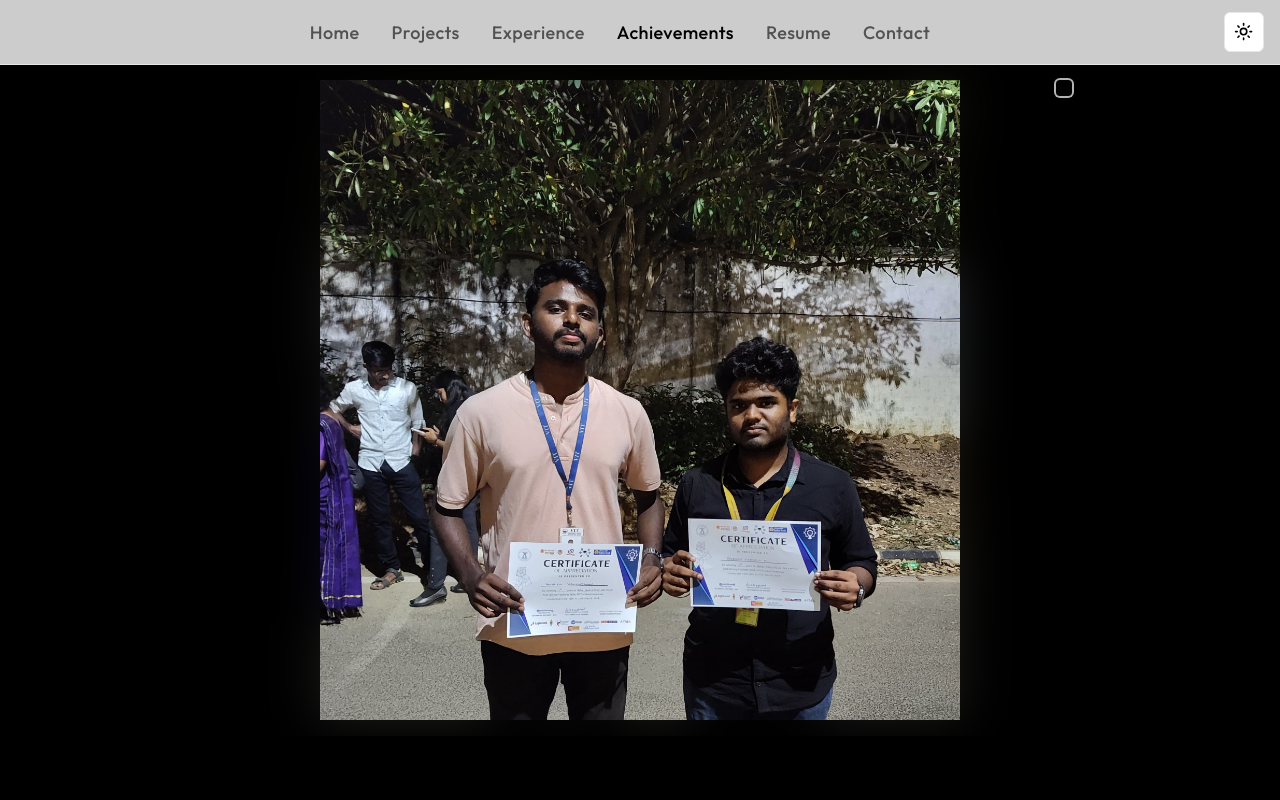
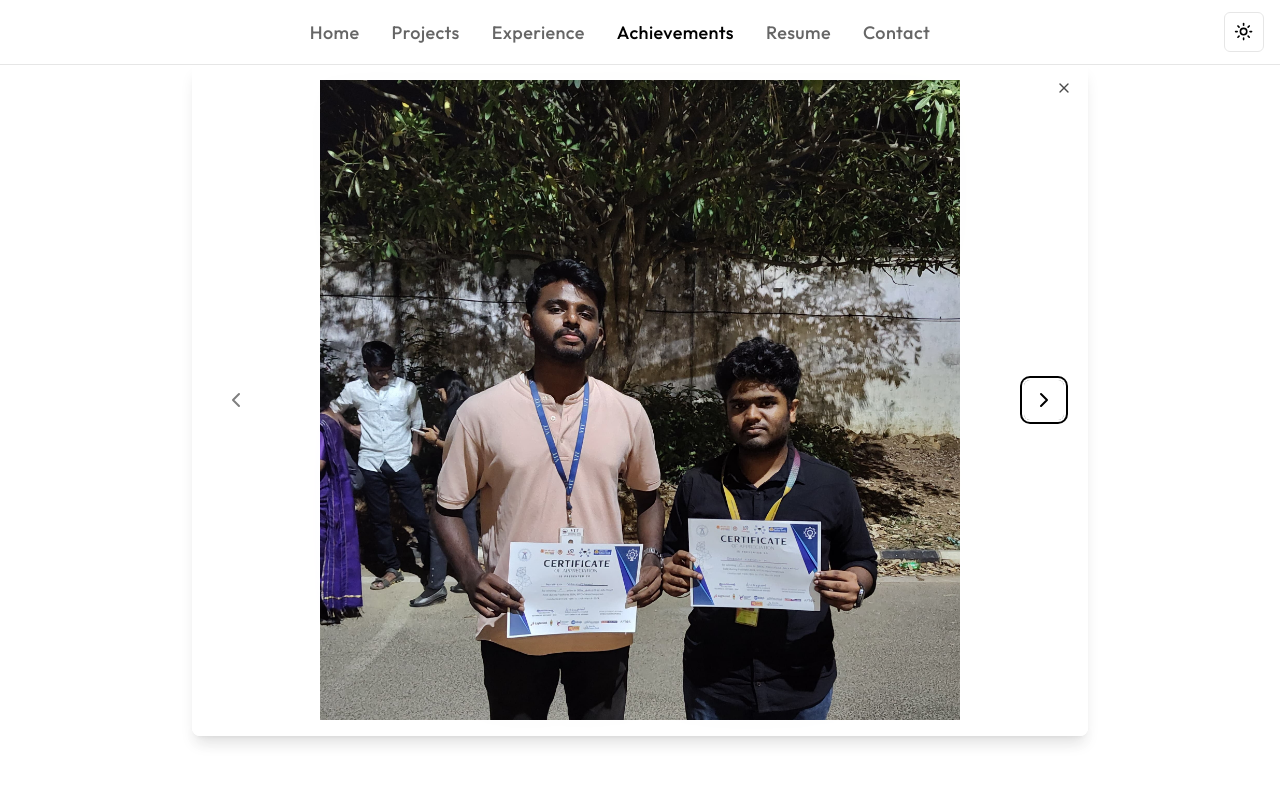
Before and after one commit to mithilesh-g-47/Portfolio, a Next.js app: page /achievements in a window 1280 px wide. Both pictures are taken after a click on the element 930 px from the left and 486 px from the top of the page. Shown: the top 800 px of the page. Built offline with nearby package versions, Linux system fonts and the light colour scheme.

Commit message:
Added Carousel for Achievments page

```diff
--- a/app/achievements/page.tsx
+++ b/app/achievements/page.tsx
@@ -1,7 +1,7 @@
 'use client';
 
 import { motion } from 'framer-motion';
-import { Trophy } from 'lucide-react';
+import { Trophy, ChevronLeft, ChevronRight } from 'lucide-react';
 import { fadeIn } from '@/lib/animations';
 import {
   Carousel,
@@ -11,14 +11,17 @@ import {
   CarouselPrevious,
 } from '@/components/ui/carousel';
 import Image from 'next/image';
-import { Dialog, DialogTrigger, DialogContent } from '@/components/ui/dialog';
+import { Dialog, DialogTrigger, DialogContent, DialogTitle } from '@/components/ui/dialog';
+import { VisuallyHidden } from '@radix-ui/react-visually-hidden';
 import { useState, useEffect } from 'react';
 import type { CarouselApi } from '@/components/ui/carousel';
+import { Button } from '@/components/ui/button';
 
 export default function AchievementsPage() {
   const [openImage, setOpenImage] = useState<string | null>(null);
   const [api, setApi] = useState<CarouselApi>();
   const [current, setCurrent] = useState(0);
+  const [currentImages, setCurrentImages] = useState<string[]>([]);
 
   // Handle keyboard navigation
   useEffect(() => {
@@ -26,6 +29,16 @@ export default function AchievementsPage() {
       if (openImage) {
         if (e.key === 'Escape') {
           setOpenImage(null);
+        } else if (e.key === 'ArrowLeft') {
+          const currentIndex = currentImages.indexOf(openImage);
+          if (currentIndex > 0) {
+            setOpenImage(currentImages[currentIndex - 1]);
+          }
+        } else if (e.key === 'ArrowRight') {
+          const currentIndex = currentImages.indexOf(openImage);
+          if (currentIndex < currentImages.length - 1) {
+            setOpenImage(currentImages[currentIndex + 1]);
+          }
         }
         return;
       }
@@ -39,7 +52,7 @@ export default function AchievementsPage() {
 
     window.addEventListener('keydown', handleKeyDown);
     return () => window.removeEventListener('keydown', handleKeyDown);
-  }, [api, openImage]);
+  }, [api, openImage, currentImages]);
 
   // Track current slide
   useEffect(() => {
@@ -49,6 +62,25 @@ export default function AchievementsPage() {
       setCurrent(api.selectedScrollSnap());
     });
   }, [api]);
+
+  const handleImageClick = (image: string, images: string[]) => {
+    setCurrentImages(images);
+    setOpenImage(image);
+  };
+
+  const handlePrevImage = () => {
+    const currentIndex = currentImages.indexOf(openImage!);
+    if (currentIndex > 0) {
+      setOpenImage(currentImages[currentIndex - 1]);
+    }
+  };
+
+  const handleNextImage = () => {
+    const currentIndex = currentImages.indexOf(openImage!);
+    if (currentIndex < currentImages.length - 1) {
+      setOpenImage(currentImages[currentIndex + 1]);
+    }
+  };
 
   const hackathonAchievements = [
     {
@@ -146,7 +178,7 @@ export default function AchievementsPage() {
               <div className="grid md:grid-cols-2 gap-4 md:gap-8 items-center">
                 <div className="space-y-3 md:space-y-4">
                   <div className="flex items-start gap-3 md:gap-4">
-                    <Trophy className="h-6 w-6 md:h-8 md:w-8 text-primary flex-shrink-0 mt-1" />
+                    <Trophy className="h-6 w-6 md:h-8 md:w-8 text-yellow-500 flex-shrink-0 mt-1" />
                     <div>
                       <h2 className="text-xl md:text-2xl font-semibold">{achievement.title}</h2>
                       <p className="text-xs md:text-sm text-muted-foreground mt-1">
@@ -172,7 +204,7 @@ export default function AchievementsPage() {
                         <CarouselItem key={imageIndex} className="no-animation">
                           <div
                             className="relative w-full h-[180px] sm:h-[250px] md:h-[300px] flex items-center justify-center overflow-hidden bg-transparent cursor-pointer no-animation"
-                            onClick={() => setOpenImage(image)}
+                            onClick={() => handleImageClick(image, achievement.images)}
                           >
                             <Image
                               src={image}
@@ -195,9 +227,21 @@ export default function AchievementsPage() {
                     />
                   </Carousel>
                   <Dialog open={!!openImage} onOpenChange={() => setOpenImage(null)}>
-                    <DialogContent className="max-w-4xl w-[95vw] md:w-[80vw] bg-transparent backdrop-blur-xl backdrop-saturate-150 border-none p-2 md:p-4 flex items-center justify-center">
+                    <DialogContent className="max-w-4xl w-[95vw] md:w-[80vw] bg-background/95 backdrop-blur-xl backdrop-saturate-150 border-none p-2 md:p-4 flex items-center justify-center">
+                      <VisuallyHidden asChild>
+                        <DialogTitle>Full size image view</DialogTitle>
+                      </VisuallyHidden>
                       {openImage && (
                         <div className="relative w-full h-[70vh] md:h-[80vh] flex items-center justify-center">
+                          <Button
+                            variant="ghost"
+                            size="icon"
+                            className="absolute left-2 top-1/2 -translate-y-1/2 z-10 h-10 w-10 bg-background/80 hover:bg-background/90 shadow-none border-none"
+                            onClick={handlePrevImage}
+                            disabled={currentImages.indexOf(openImage) === 0}
+                          >
+                            <ChevronLeft className="h-6 w-6" />
+                          </Button>
                           <Image
                             src={openImage}
                             alt="Full Size"
@@ -205,6 +249,15 @@ export default function AchievementsPage() {
                             className="object-contain"
                             priority
                           />
+                          <Button
+                            variant="ghost"
+                            size="icon"
+                            className="absolute right-2 top-1/2 -translate-y-1/2 z-10 h-10 w-10 bg-background/80 hover:bg-background/90 shadow-none border-none"
+                            onClick={handleNextImage}
+                            disabled={currentImages.indexOf(openImage) === currentImages.length - 1}
+                          >
+                            <ChevronRight className="h-6 w-6" />
+                          </Button>
                         </div>
                       )}
                     </DialogContent>
--- a/components/ui/dialog.tsx
+++ b/components/ui/dialog.tsx
@@ -21,7 +21,7 @@ const DialogOverlay = React.forwardRef<
   <DialogPrimitive.Overlay
     ref={ref}
     className={cn(
-      'fixed inset-0 z-50 bg-black/80  data-[state=open]:animate-in data-[state=closed]:animate-out data-[state=closed]:fade-out-0 data-[state=open]:fade-in-0',
+      'fixed inset-0 z-50 bg-background/80 backdrop-blur-sm data-[state=open]:animate-in data-[state=closed]:animate-out data-[state=closed]:fade-out-0 data-[state=open]:fade-in-0',
       className
     )}
     {...props}
--- a/package.json
+++ b/package.json
@@ -53,13 +53,13 @@
     "framer-motion": "^11.0.14",
     "input-otp": "^1.2.4",
     "lucide-react": "^0.446.0",
-    "next": "^13.5.11",
+    "next": "^15.3.3",
     "next-themes": "^0.3.0",
     "pdfjs-dist": "^5.3.31",
     "postcss": "8.4.30",
-    "react": "18.2.0",
+    "react": "^19.1.0",
     "react-day-picker": "^8.10.1",
-    "react-dom": "18.2.0",
+    "react-dom": "^19.1.0",
     "react-hook-form": "^7.53.0",
     "react-pdf": "^9.2.1",
     "react-resizable-panels": "^2.1.3",
```
Also changed, not shown: 1 other file (tests, documents, lock files or other folders).
